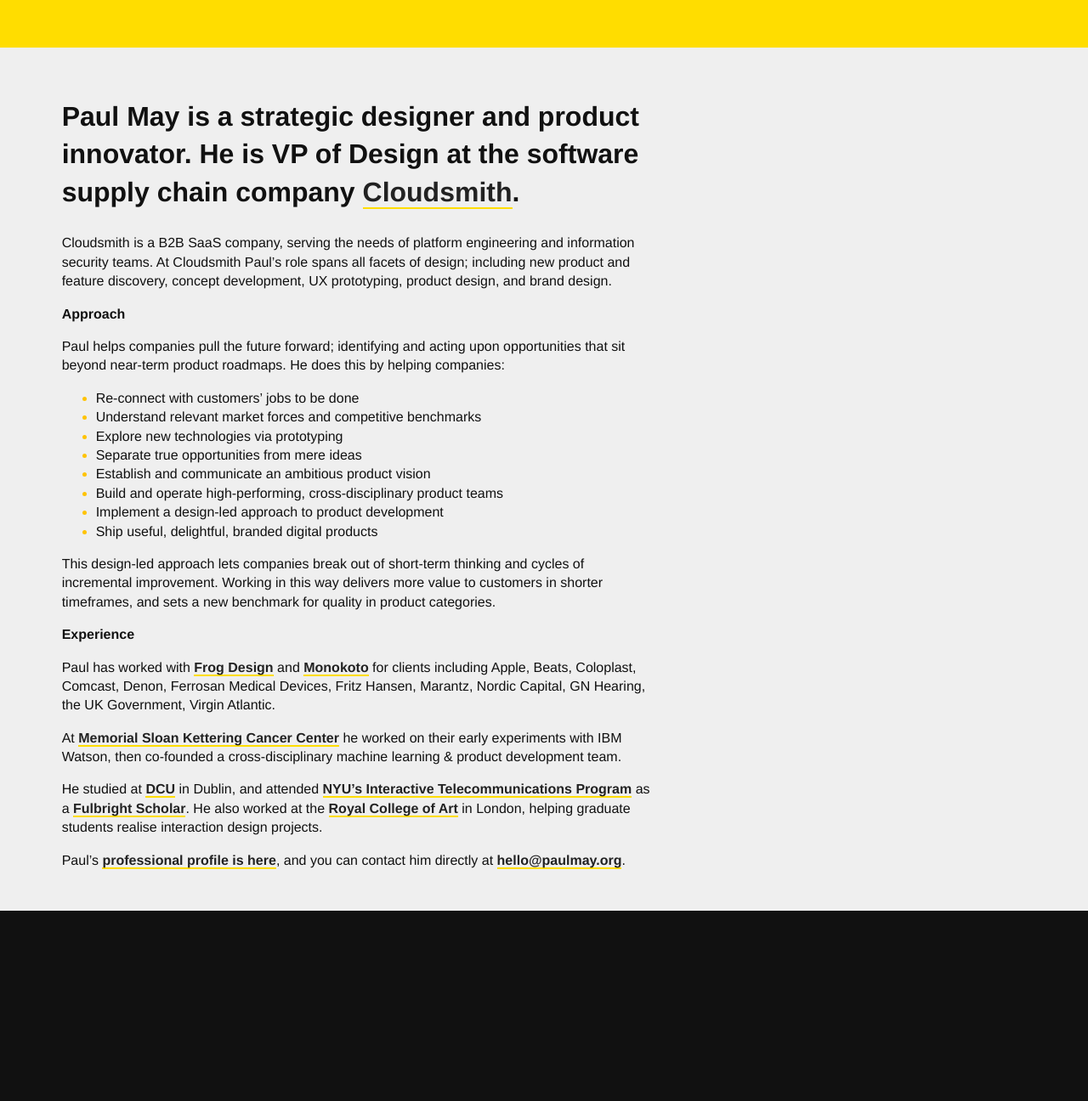
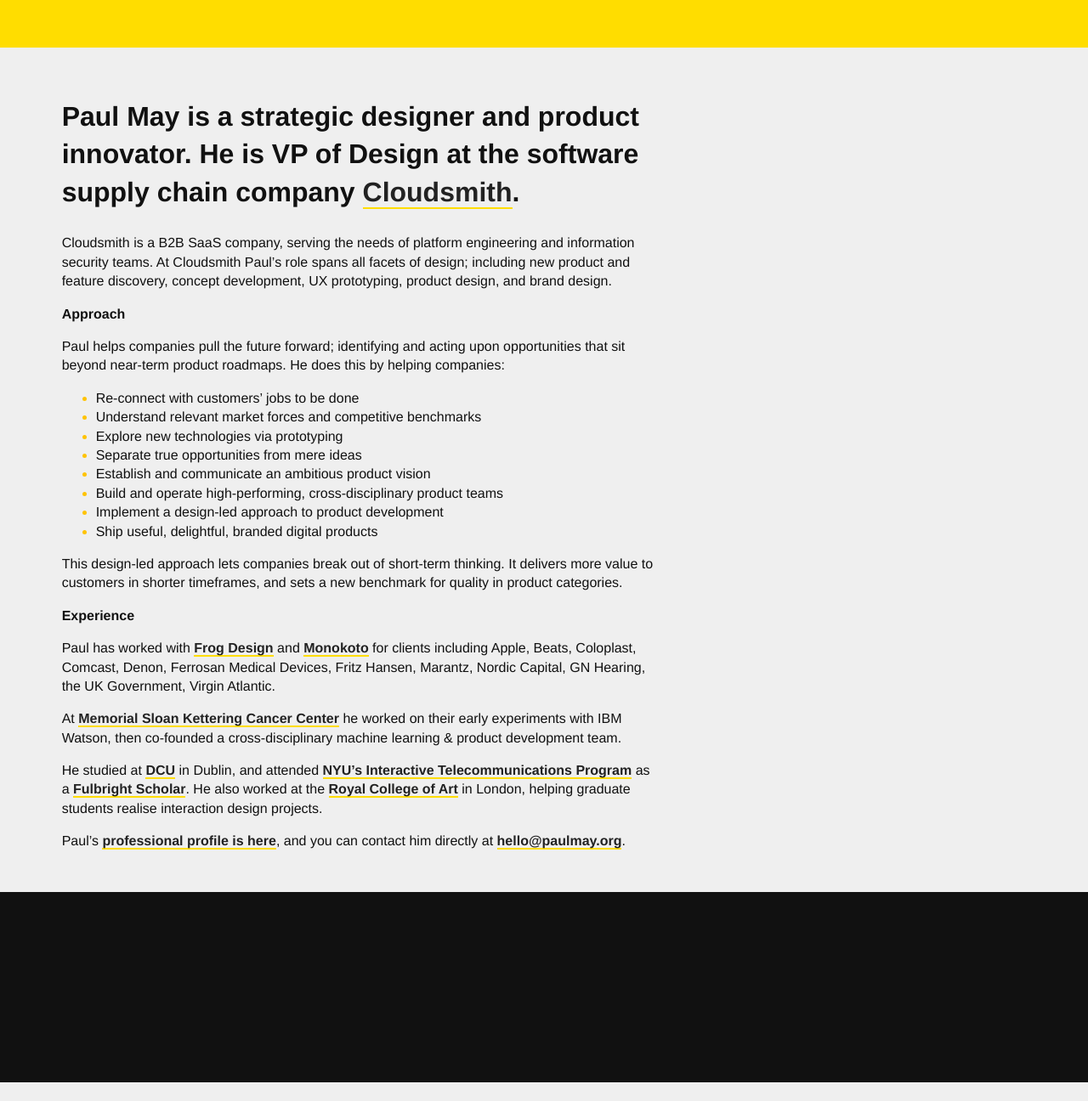
Before and after one commit to paulmmay/paulmay.org, a Jekyll site: the page built from index.md, in a window 1280 px wide. Shown: the whole page at 85% size. Built offline with Jekyll 4.4.1, drawn with Linux system fonts in a browser that asks for light colours; after the commit the page ends 1274 px from its top, so only the background shows below that.

Commit message:
I will never not be re-writing this

```diff
--- a/index.md
+++ b/index.md
@@ -19,7 +19,7 @@ Paul helps companies pull the future forward; identifying and acting upon opport
 * Implement a design-led approach to product development
 * Ship useful, delightful, branded digital products
 
-This design-led approach lets companies break out of short-term thinking and cycles of incremental improvement. Working in this way delivers more value to customers in shorter timeframes, and sets a new benchmark for quality in product categories.
+This design-led approach lets companies break out of short-term thinking. It delivers more value to customers in shorter timeframes, and sets a new benchmark for quality in product categories.
 
 ### Experience
 
```
